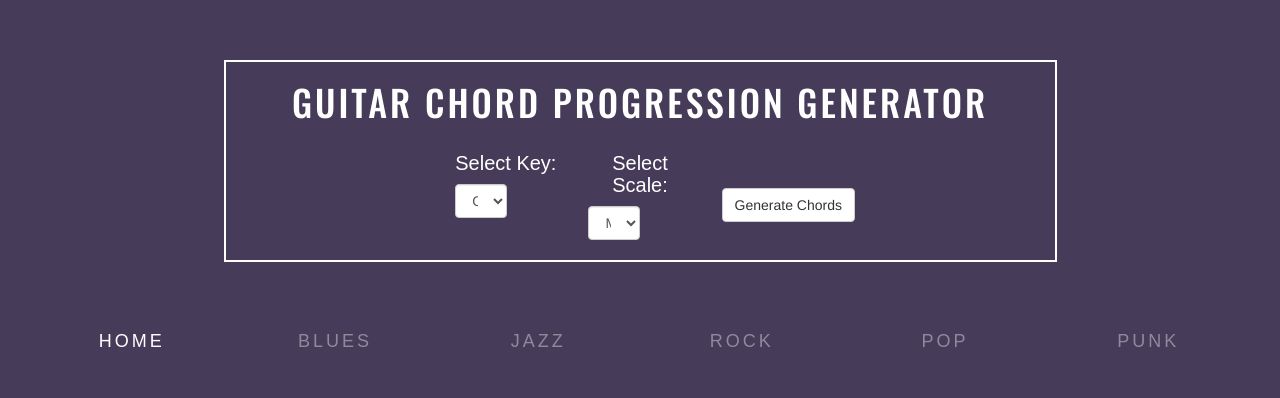
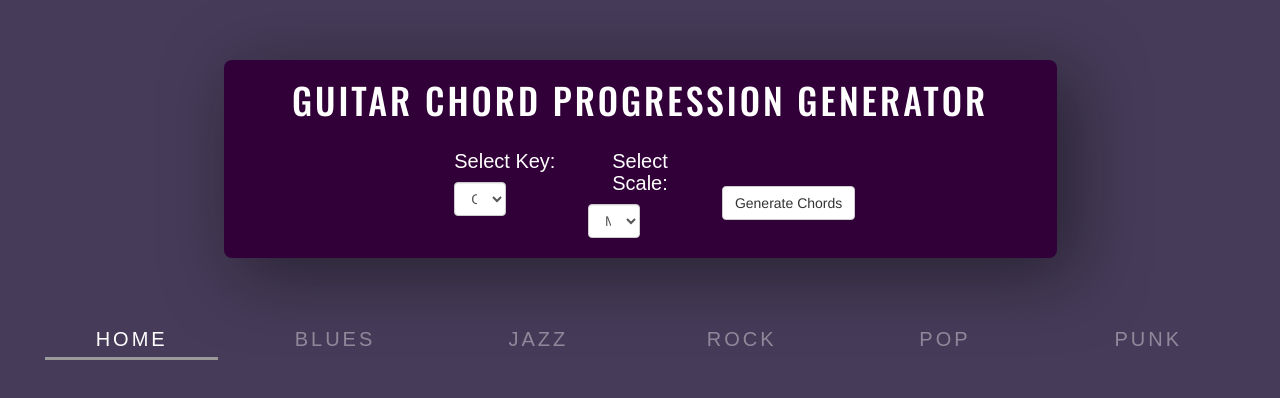
Before and after one commit to scottafraser/teamweek1, a plain HTML site: page index.html in a window 1280 px wide. Both pictures are taken after a click on the element "HOME". Drawn offline with nearby package versions, Linux system fonts and the light colour scheme; a web font is replaced by a local one.

Commit message:
add functionality and style to nav for genres

```diff
--- a/css/styles.css
+++ b/css/styles.css
@@ -59,9 +59,11 @@ h3 {
   justify-content: space-around;
   width: 70%;
   color: white;
-  border: solid white 2px;
+  box-shadow: 15px 15px 70px rgba(10, 10, 10, .5);
   padding-bottom: 20px;
   text-align: center;
+  background-color: #320038;
+  border-radius: 8px;
 }
 
 .left {
@@ -178,25 +180,29 @@ h3 {
 }
 
 
-.menu {
+h4 {
   display: flex;
   list-style: none;
   justify-content: space-around;
   font-family: sans-serif;
   color: rgba(255, 255, 255, 0.4);
   letter-spacing: 3px;
-  font-weight: bolder;
-  font-size: 28px;
+  font-size: 20px;
   transition: .5s;
+  border-bottom-style: none;
+  padding-bottom: 3px;
 }
 
-.menu:hover {
+h4:hover {
   color: rgba(255, 255, 255, 1);
-  transition: .5s;
+  transition: .75s;
   cursor: pointer;
+  padding-bottom: 7px;
 }
 .selected {
-    color: white;
+    color: rgba(255, 255, 255, 1);
+    border-bottom-style: outset;
+    padding-bottom: 7px;
 }
 /*#head {
   margin-bottom: 100px;
--- a/index.html
+++ b/index.html
@@ -59,12 +59,12 @@
 
         <div id='genres'>
           <div class="row">
-            <div class="col-sm-2 menu"><h4 id="homeBtn">HOME</h4></div>
-            <div class="col-sm-2 menu"><h4 id="bluesBtn">BLUES</h4></div>
-            <div class="col-sm-2 menu"><h4 id="jazzBtn">JAZZ</h4></div>
-            <div class="col-sm-2 menu"><h4 id="rockBtn">ROCK</h4></div>
-            <div class="col-sm-2 menu"><h4 id="popBtn">POP</h4></div>
-            <div class="col-sm-2 menu"><h4 id="punkBtn">PUNK</h4></div>
+            <div class="col-sm-2"><h4 id="homeBtn">HOME</h4></div>
+            <div class="col-sm-2"><h4 id="bluesBtn">BLUES</h4></div>
+            <div class="col-sm-2"><h4 id="jazzBtn">JAZZ</h4></div>
+            <div class="col-sm-2"><h4 id="rockBtn">ROCK</h4></div>
+            <div class="col-sm-2"><h4 id="popBtn">POP</h4></div>
+            <div class="col-sm-2"><h4 id="punkBtn">PUNK</h4></div>
           </div>
         </div>
 
--- a/js/scripts.js
+++ b/js/scripts.js
@@ -209,21 +209,29 @@ $(document).ready(function(){
   });
   $("#bluesBtn").click(function(event) {
     event.preventDefault();
+    removeSelectedClass();
+    $("#bluesBtn").addClass("selected");
     hideAll();
     $("#blues").show();
   });
   $("#popBtn").click(function(event) {
     event.preventDefault();
+    removeSelectedClass();
+    $("#popBtn").addClass("selected");
     hideAll();
     $("#pop").show();
   });
   $("#punkBtn").click(function(event) {
     event.preventDefault();
+    removeSelectedClass();
+    $("#punkBtn").addClass("selected");
     hideAll();
     $("#punk").show();
   });
   $("#rockBtn").click(function(event) {
     event.preventDefault();
+    removeSelectedClass();
+    $("#rockBtn").addClass("selected");
     hideAll();
     $("#rock").show();
   });
```
